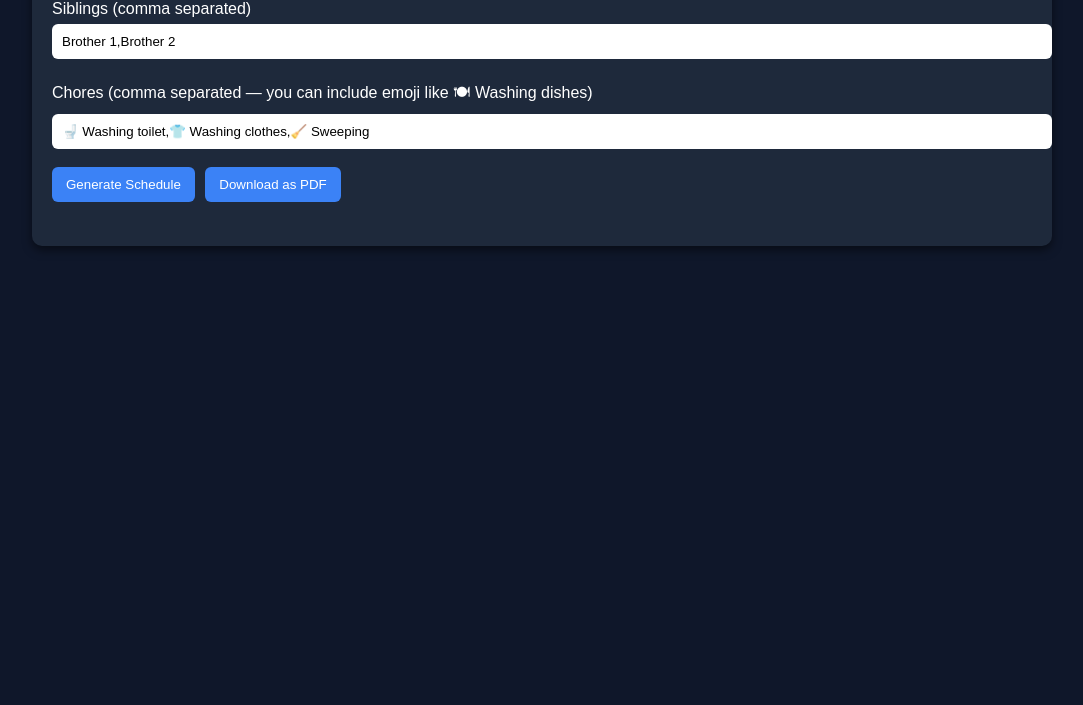
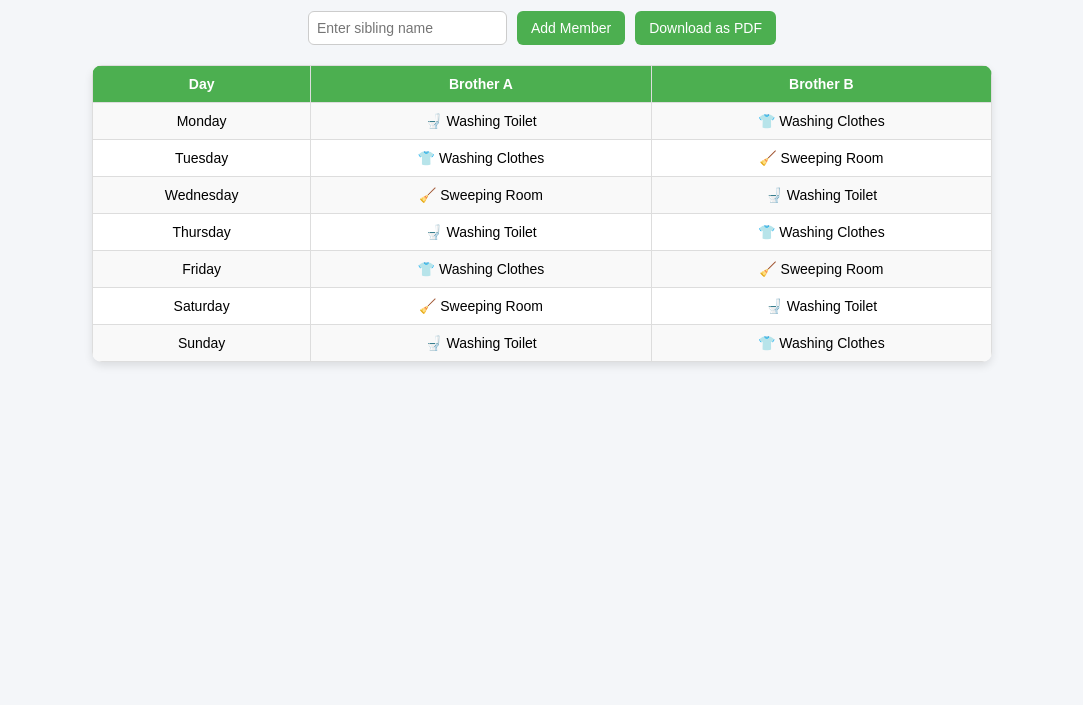
Before and after one commit to Cyb3rflex/weekly-chores, a plain HTML site: page index.html in a window 1280 px wide. Shown: the part 95-800 px from the top of the page, without its empty margins (98-1181 px from the left). Drawn offline with nearby package versions, Linux system fonts and the light colour scheme.

Commit message:
Update index.html

```diff
--- a/index.html
+++ b/index.html
@@ -1,144 +1,156 @@
 <!DOCTYPE html>
 <html lang="en">
 <head>
-  <meta charset="utf-8" />
-  <meta name="viewport" content="width=device-width,initial-scale=1" />
-  <title>Weekly Chores Scheduler — PDF fix</title>
-
-  <!-- jsPDF (UMD) -->
-  <script src="https://cdnjs.cloudflare.com/ajax/libs/jspdf/2.5.1/jspdf.umd.min.js"></script>
-  <!-- jsPDF-AutoTable -->
-  <script src="https://cdnjs.cloudflare.com/ajax/libs/jspdf-autotable/3.5.31/jspdf.plugin.autotable.min.js"></script>
-
+  <meta charset="UTF-8">
+  <meta name="viewport" content="width=device-width, initial-scale=1.0">
+  <title>Weekly Chores Scheduler</title>
   <style>
-    body { font-family: Arial, Helvetica, sans-serif; background:#0f172a; color:white; margin:0; padding:20px; }
-    .card { background:#1e293b; padding:20px; border-radius:10px; max-width:980px; margin:0 auto; box-shadow:0 4px 10px rgba(0,0,0,0.5); }
-    h1 { text-align:center; margin:0 0 18px; }
-    label{display:block;margin:10px 0 6px}
-    input{width:100%;padding:10px;border-radius:6px;border:0;margin-bottom:12px}
-    button{padding:10px 14px;border-radius:6px;border:0;background:#3b82f6;color:#fff;margin:6px 6px 6px 0;cursor:pointer}
-    .table-container{overflow-x:auto;margin-top:18px}
-    table{width:100%;border-collapse:collapse;min-width:640px;background:white;color:black}
-    th,td{border:1px solid #d1d5db;padding:10px;text-align:center}
-    th{background:#3b82f6;color:white}
-    tr:nth-child(even){background:#f8fafc}
+    body {
+      font-family: Arial, sans-serif;
+      background: #f4f6f9;
+      display: flex;
+      flex-direction: column;
+      align-items: center;
+      padding: 20px;
+    }
+    h1 {
+      color: #333;
+      margin-bottom: 20px;
+    }
+    .controls {
+      margin-bottom: 20px;
+      display: flex;
+      flex-wrap: wrap;
+      gap: 10px;
+      justify-content: center;
+    }
+    input {
+      padding: 8px;
+      font-size: 14px;
+      border-radius: 6px;
+      border: 1px solid #ccc;
+    }
+    button {
+      padding: 8px 14px;
+      font-size: 14px;
+      border: none;
+      border-radius: 6px;
+      cursor: pointer;
+      background: #4CAF50;
+      color: white;
+    }
+    button:hover {
+      background: #45a049;
+    }
+    table {
+      border-collapse: collapse;
+      width: 100%;
+      max-width: 900px;
+      background: white;
+      box-shadow: 0 4px 8px rgba(0,0,0,0.1);
+      border-radius: 10px;
+      overflow: hidden;
+    }
+    th, td {
+      border: 1px solid #ddd;
+      padding: 10px;
+      text-align: center;
+      font-size: 14px;
+    }
+    th {
+      background: #4CAF50;
+      color: white;
+    }
+    tr:nth-child(even) {
+      background: #f9f9f9;
+    }
+    @media(max-width: 600px) {
+      table, th, td {
+        font-size: 12px;
+        padding: 6px;
+      }
+    }
   </style>
 </head>
 <body>
-  <div class="card">
-    <h1>Weekly Chores Scheduler</h1>
+  <h1>Weekly Chores Scheduler</h1>
 
-    <label>Siblings (comma separated)</label>
-    <input id="users" value="Brother 1,Brother 2" />
-
-    <label>Chores (comma separated — you can include emoji like 🍽 Washing dishes)</label>
-    <input id="chores" value="🚽 Washing toilet,👕 Washing clothes,🧹 Sweeping" />
-
-    <div>
-      <button onclick="generateSchedule()">Generate Schedule</button>
-      <button id="downloadBtn">Download as PDF</button>
-    </div>
-
-    <div class="table-container">
-      <table id="scheduleTable"></table>
-    </div>
+  <div class="controls">
+    <input type="text" id="memberInput" placeholder="Enter sibling name" />
+    <button onclick="addMember()">Add Member</button>
+    <button id="downloadBtn">Download as PDF</button>
   </div>
 
-<script>
-/* --- Utility: remove emojis for PDF text (tries Unicode property, falls back to surrogate-pair removal) --- */
-function stripEmojis(text){
-  if(!text || typeof text !== 'string') return '';
-  try {
-    // Modern browsers support Unicode property escapes for emojis
-    return text.replace(/[\p{Emoji_Presentation}\p{Emoji}\u200D\uFE0F]+/gu, '').trim();
-  } catch(e){
-    // Fallback: remove surrogate pair emojis and some common ranges
-    return text
-      .replace(/([\uD800-\uDBFF][\uDC00-\uDFFF])/g, '')   // surrogate pairs
-      .replace(/[\u2600-\u26FF]/g,'')                     // miscellaneous symbols
-      .replace(/[\u2700-\u27BF]/g,'')                     // dingbats
-      .trim();
-  }
-}
+  <table id="scheduleTable"></table>
 
-/* --- Build table on page (keeps emojis) --- */
-function generateSchedule(){
-  const users = document.getElementById('users').value.split(',').map(s=>s.trim()).filter(Boolean);
-  const chores = document.getElementById('chores').value.split(',').map(s=>s.trim()).filter(Boolean);
-  const days = 7;
-  const table = document.getElementById('scheduleTable');
-  table.innerHTML = '';
+  <!-- jsPDF and autoTable -->
+  <script src="https://cdnjs.cloudflare.com/ajax/libs/jspdf/2.5.1/jspdf.umd.min.js"></script>
+  <script src="https://cdnjs.cloudflare.com/ajax/libs/jspdf-autotable/3.5.23/jspdf.plugin.autotable.min.js"></script>
 
-  // Header
-  let header = '<tr><th>Date</th>' + users.map(u => `<th>${u}</th>`).join('') + '</tr>';
-  table.insertAdjacentHTML('beforeend', header);
+  <script>
+    let members = ["Brother A", "Brother B"];
 
-  let idx = 0;
-  for(let d=0; d<days; d++){
-    const date = new Date();
-    date.setDate(date.getDate()+d);
-    const dateStr = date.toLocaleDateString();
-    let row = `<tr><td>${dateStr}</td>`;
-    users.forEach((u,i)=>{
-      const raw = chores[(idx + i) % chores.length] || '';
-      row += `<td>${raw}</td>`;
-    });
-    row += '</tr>';
-    table.insertAdjacentHTML('beforeend', row);
-    idx++;
-  }
-}
+    function generateSchedule(members) {
+      const table = document.getElementById("scheduleTable");
+      table.innerHTML = "";
 
-/* --- Robust PDF export: reads table, strips emoji, uses autoTable with head/body --- */
-document.getElementById('downloadBtn').addEventListener('click', async () => {
-  // Make sure table exists and has rows
-  const table = document.getElementById('scheduleTable');
-  if(!table || !table.querySelector('tr')) {
-    alert('Generate the schedule first (click "Generate Schedule").');
-    return;
-  }
+      const headerRow = document.createElement("tr");
+      const th1 = document.createElement("th");
+      th1.textContent = "Day";
+      headerRow.appendChild(th1);
 
-  // Access jsPDF
-  const jspdfGlobal = window.jspdf || window.jsPDF;
-  if(!jspdfGlobal){
-    alert('jsPDF not loaded. Check your internet connection or scripts.');
-    return;
-  }
-  const { jsPDF } = window.jspdf || window;
-  if(!jsPDF){
-    alert('jsPDF not available.');
-    return;
-  }
+      members.forEach(member => {
+        const th = document.createElement("th");
+        th.textContent = member;
+        headerRow.appendChild(th);
+      });
+      table.appendChild(headerRow);
 
-  // Collect headers and rows (text-only, emojis removed)
-  const headers = Array.from(table.querySelectorAll('th')).map(th => stripEmojis(th.innerText || th.textContent || ''));
-  const rows = Array.from(table.querySelectorAll('tr')).slice(1).map(tr =>
-    Array.from(tr.querySelectorAll('td')).map(td => stripEmojis(td.innerText || td.textContent || ''))
-  );
+      const days = ["Monday", "Tuesday", "Wednesday", "Thursday", "Friday", "Saturday", "Sunday"];
+      const chores = ["🚽 Washing Toilet", "👕 Washing Clothes", "🧹 Sweeping Room"];
 
-  // Create PDF
-  try {
-    const doc = new jsPDF({ orientation: 'landscape', unit: 'pt', format: 'a4' });
-    doc.setFontSize(14);
-    doc.text('Weekly Chores Schedule', 40, 40);
+      days.forEach((day, i) => {
+        const row = document.createElement("tr");
+        const tdDay = document.createElement("td");
+        tdDay.textContent = day;
+        row.appendChild(tdDay);
 
-    // autotable - head & body
-    doc.autoTable({
-      head: [headers],
-      body: rows,
-      startY: 60,
-      styles: { fontSize: 10, cellPadding: 6 },
-      headStyles: { fillColor: [55, 120, 250], textColor: 255 },
-      theme: 'grid',
-      margin: { left: 20, right: 20 }
+        members.forEach((_, j) => {
+          const td = document.createElement("td");
+          td.textContent = chores[(i + j) % chores.length];
+          row.appendChild(td);
+        });
+
+        table.appendChild(row);
+      });
+    }
+
+    function addMember() {
+      const input = document.getElementById("memberInput");
+      if (input.value.trim() !== "") {
+        members.push(input.value.trim());
+        input.value = "";
+        generateSchedule(members);
+      }
+    }
+
+    document.getElementById("downloadBtn").addEventListener("click", () => {
+      const { jsPDF } = window.jspdf;
+      const doc = new jsPDF({ orientation: "landscape" });
+      const table = document.getElementById("scheduleTable").cloneNode(true);
+
+      // Strip emojis for PDF export
+      table.querySelectorAll("td, th").forEach(el => {
+        el.innerText = el.innerText.replace(/[\p{Emoji}\u200d]+/gu, "").trim();
+      });
+
+      doc.text("Weekly Chores Schedule", 14, 15);
+      doc.autoTable({ html: table, startY: 20 });
+      doc.save("weekly-chores.pdf");
     });
 
-    doc.save('weekly-chores.pdf');
-  } catch(err){
-    console.error(err);
-    alert('Export failed — check console (F12) for details.');
-  }
-});
-</script>
+    // Initial load
+    generateSchedule(members);
+  </script>
 </body>
 </html>
```
